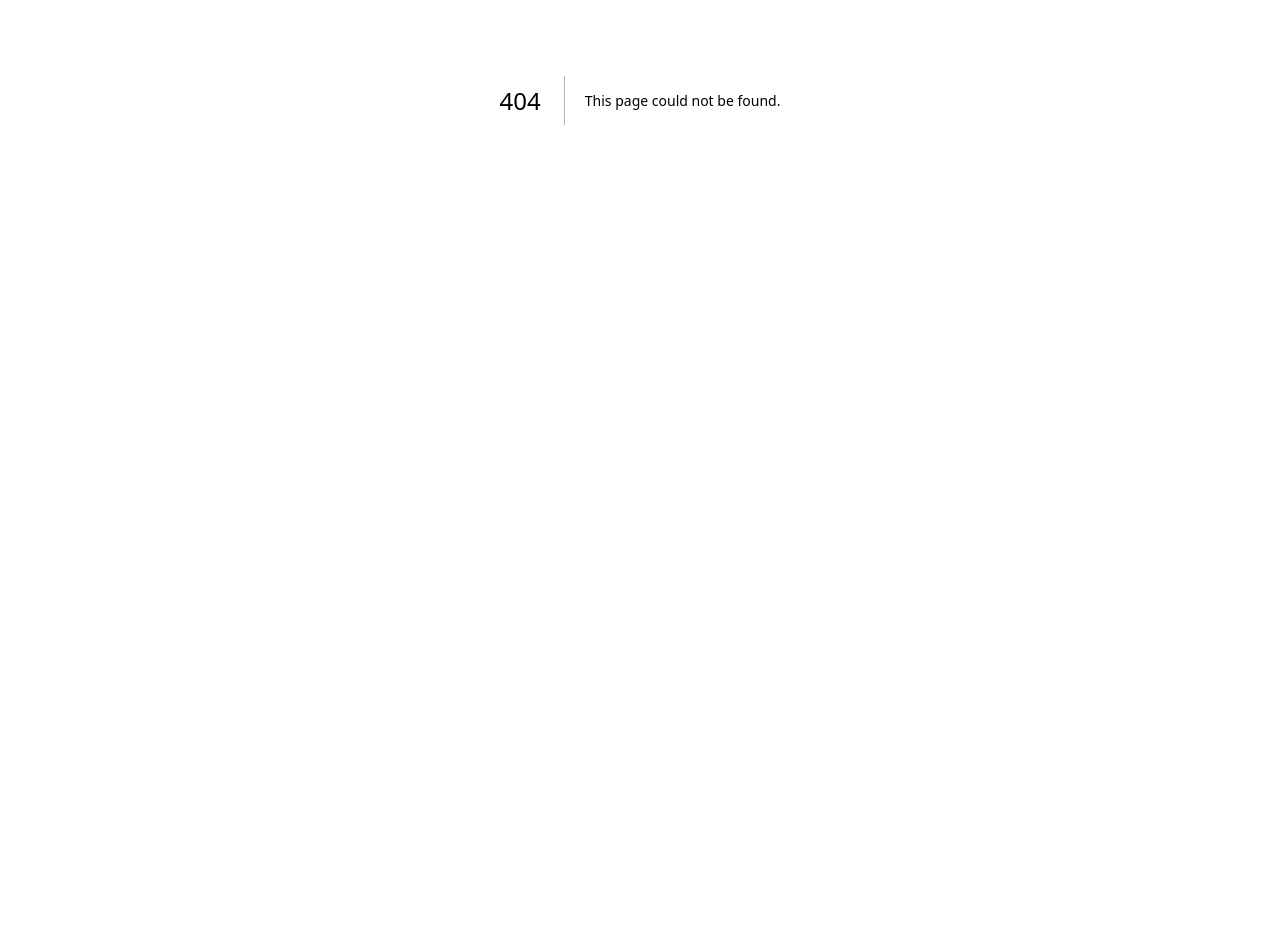
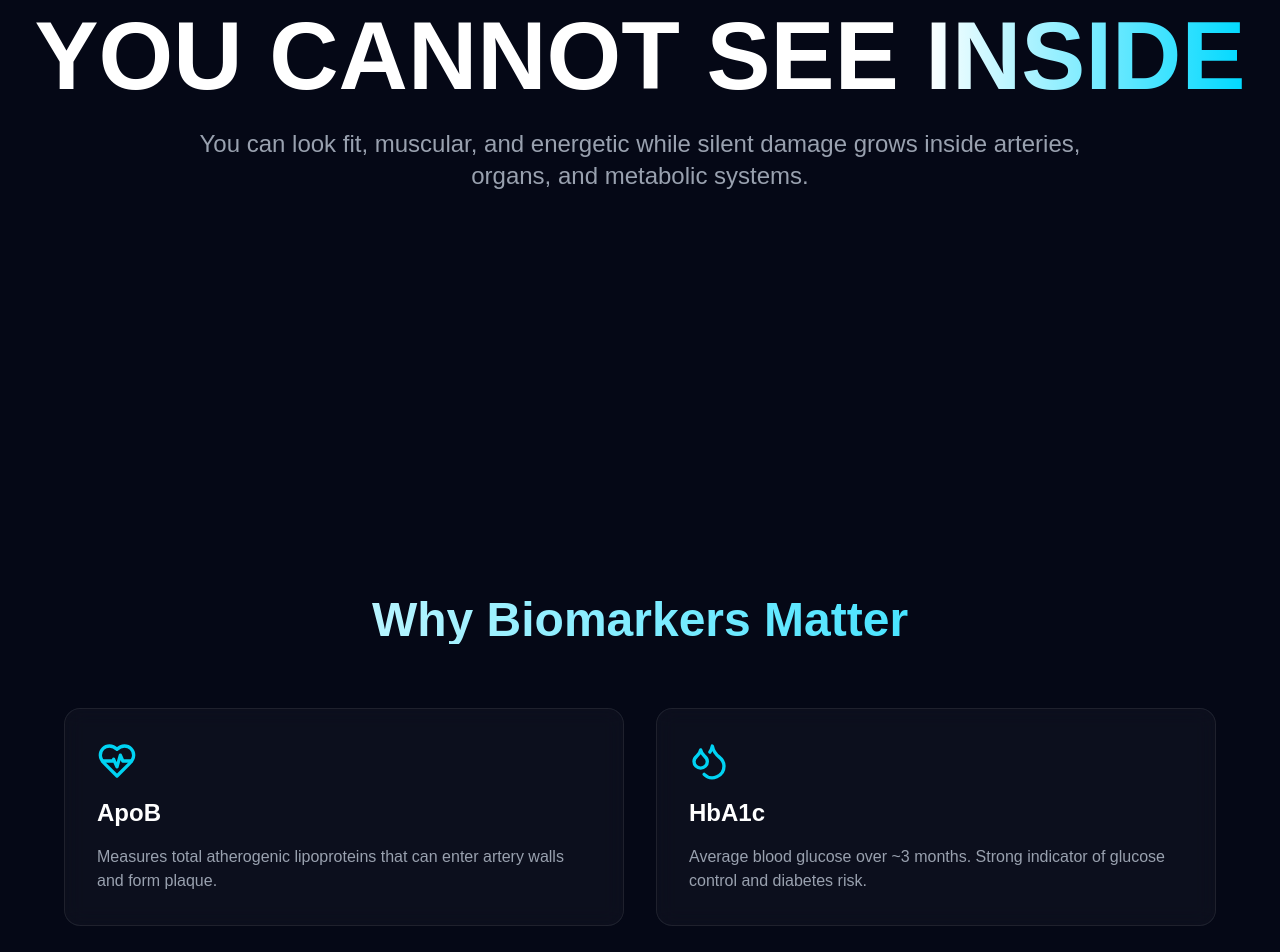
Before and after one commit to Yuvaakaarthikheshwaran/longevity-protocol, a Next.js app: page /biomarkers in a window 1280 px wide. Before the commit this address had no page. Shown: the part 300-1252 px from the top of the page. Before the commit the page ends 800 px from the top, so only its background shows below. Built offline with nearby package versions, Linux system fonts and the light colour scheme.

Commit message:
Create BiomarkersPage with detailed health information
This page provides information on various biomarkers, their significance, and associated health risks. It includes a list of biomarkers with descriptions and icons, along with detailed explanations of each biomarker's importance.

```diff
--- /dev/null
+++ b/app/biomarkers/page.tsx
@@ -0,0 +1,171 @@
+"use client";
+
+import { motion } from "framer-motion";
+import {
+  Activity,
+  HeartPulse,
+  Droplets,
+  Brain,
+} from "lucide-react";
+
+export default function BiomarkersPage() {
+  const cards = [
+    {
+      title: "ApoB",
+      description:
+        "Measures total atherogenic lipoproteins that can enter artery walls and form plaque.",
+      icon: HeartPulse,
+    },
+    {
+      title: "HbA1c",
+      description:
+        "Average blood glucose over ~3 months. Strong indicator of glucose control and diabetes risk.",
+      icon: Droplets,
+    },
+    {
+      title: "Inflammation",
+      description:
+        "Markers like hs-CRP reveal chronic inflammation linked to cardiovascular disease.",
+      icon: Activity,
+    },
+    {
+      title: "Brain & Hormones",
+      description:
+        "Hormones and neurological markers influence cognition, recovery, and aging.",
+      icon: Brain,
+    },
+  ];
+
+  return (
+    <main className="min-h-screen bg-[#050816] text-white">
+      <section className="min-h-screen flex items-center justify-center px-6 text-center">
+        <motion.div
+          initial={{ opacity: 0, y: 60 }}
+          animate={{ opacity: 1, y: 0 }}
+          transition={{ duration: 1 }}
+        >
+          <h1 className="text-5xl md:text-8xl font-bold mb-6">
+            YOU CANNOT SEE <span className="gradient-text">INSIDE</span>
+          </h1>
+
+          <p className="text-gray-400 max-w-4xl mx-auto text-lg md:text-2xl">
+            You can look fit, muscular, and energetic while silent damage grows
+            inside arteries, organs, and metabolic systems.
+          </p>
+        </motion.div>
+      </section>
+
+      <section className="py-24 px-6">
+        <h2 className="text-5xl font-bold text-center mb-16 gradient-text">
+          Why Biomarkers Matter
+        </h2>
+
+        <div className="grid md:grid-cols-2 gap-8 max-w-6xl mx-auto">
+          {cards.map((card, i) => {
+            const Icon = card.icon;
+            return (
+              <motion.div
+                key={card.title}
+                initial={{ opacity: 0, y: 50 }}
+                whileInView={{ opacity: 1, y: 0 }}
+                transition={{ delay: i * 0.1 }}
+                className="card-bg rounded-2xl p-8"
+              >
+                <Icon size={40} className="text-cyan-400 mb-4" />
+                <h3 className="text-2xl font-bold mb-4">{card.title}</h3>
+                <p className="text-gray-400">{card.description}</p>
+              </motion.div>
+            );
+          })}
+        </div>
+      </section>
+
+      <section className="py-24 px-6">
+        <div className="max-w-6xl mx-auto space-y-8">
+
+          <div className="card-bg rounded-2xl p-8">
+            <h2 className="text-3xl font-bold mb-4 gradient-text">ApoB</h2>
+            <p className="text-gray-300 leading-relaxed">
+              ApoB is arguably one of the most important cardiovascular biomarkers.
+              Every atherogenic particle (mainly LDL, VLDL remnants, Lp(a)) carries
+              one ApoB molecule.
+              <br /><br />
+              More ApoB = more particles capable of entering artery walls.
+              More particles = higher plaque formation risk.
+              <br /><br />
+              You can have normal LDL-C but elevated ApoB.
+              That means hidden cardiovascular risk.
+            </p>
+          </div>
+
+          <div className="card-bg rounded-2xl p-8">
+            <h2 className="text-3xl font-bold mb-4 gradient-text">HbA1c</h2>
+            <p className="text-gray-300 leading-relaxed">
+              HbA1c estimates average blood sugar over roughly 3 months.
+              <br /><br />
+              High HbA1c indicates poor glucose control.
+              Chronic elevation damages:
+              blood vessels, kidneys, nerves, and eyes.
+              <br /><br />
+              Even prediabetic ranges significantly raise long-term risk.
+            </p>
+          </div>
+
+          <div className="card-bg rounded-2xl p-8">
+            <h2 className="text-3xl font-bold mb-4 gradient-text">Fasting Insulin</h2>
+            <p className="text-gray-300 leading-relaxed">
+              Insulin resistance often develops years before glucose becomes abnormal.
+              <br /><br />
+              Fasting glucose can appear normal while fasting insulin is elevated.
+              That means metabolic dysfunction may already be progressing silently.
+            </p>
+          </div>
+
+          <div className="card-bg rounded-2xl p-8">
+            <h2 className="text-3xl font-bold mb-4 gradient-text">hs-CRP</h2>
+            <p className="text-gray-300 leading-relaxed">
+              hs-CRP measures systemic inflammation.
+              Chronic inflammation accelerates:
+              plaque instability, metabolic dysfunction, and disease progression.
+            </p>
+          </div>
+
+          <div className="card-bg rounded-2xl p-8">
+            <h2 className="text-3xl font-bold mb-4 gradient-text">Blood Pressure</h2>
+            <p className="text-gray-300 leading-relaxed">
+              High blood pressure damages artery walls continuously.
+              <br /><br />
+              This increases risk of:
+              stroke, heart attack, kidney damage, and cognitive decline.
+            </p>
+          </div>
+
+          <div className="card-bg rounded-2xl p-8">
+            <h2 className="text-3xl font-bold mb-4 gradient-text">Resting Heart Rate</h2>
+            <p className="text-gray-300 leading-relaxed">
+              Elevated resting heart rate can indicate poor cardiovascular fitness,
+              chronic stress, or recovery issues.
+            </p>
+          </div>
+
+          <div className="card-bg rounded-2xl p-8">
+            <h2 className="text-3xl font-bold mb-4 gradient-text">Vitamin D</h2>
+            <p className="text-gray-300 leading-relaxed">
+              Low vitamin D is associated with poor immune health,
+              reduced bone health, and hormonal issues.
+            </p>
+          </div>
+
+          <div className="card-bg rounded-2xl p-8">
+            <h2 className="text-3xl font-bold mb-4 gradient-text">Testosterone</h2>
+            <p className="text-gray-300 leading-relaxed">
+              Testosterone affects muscle mass, recovery, mood, energy,
+              and overall vitality in men.
+            </p>
+          </div>
+
+        </div>
+      </section>
+    </main>
+  );
+}
```
